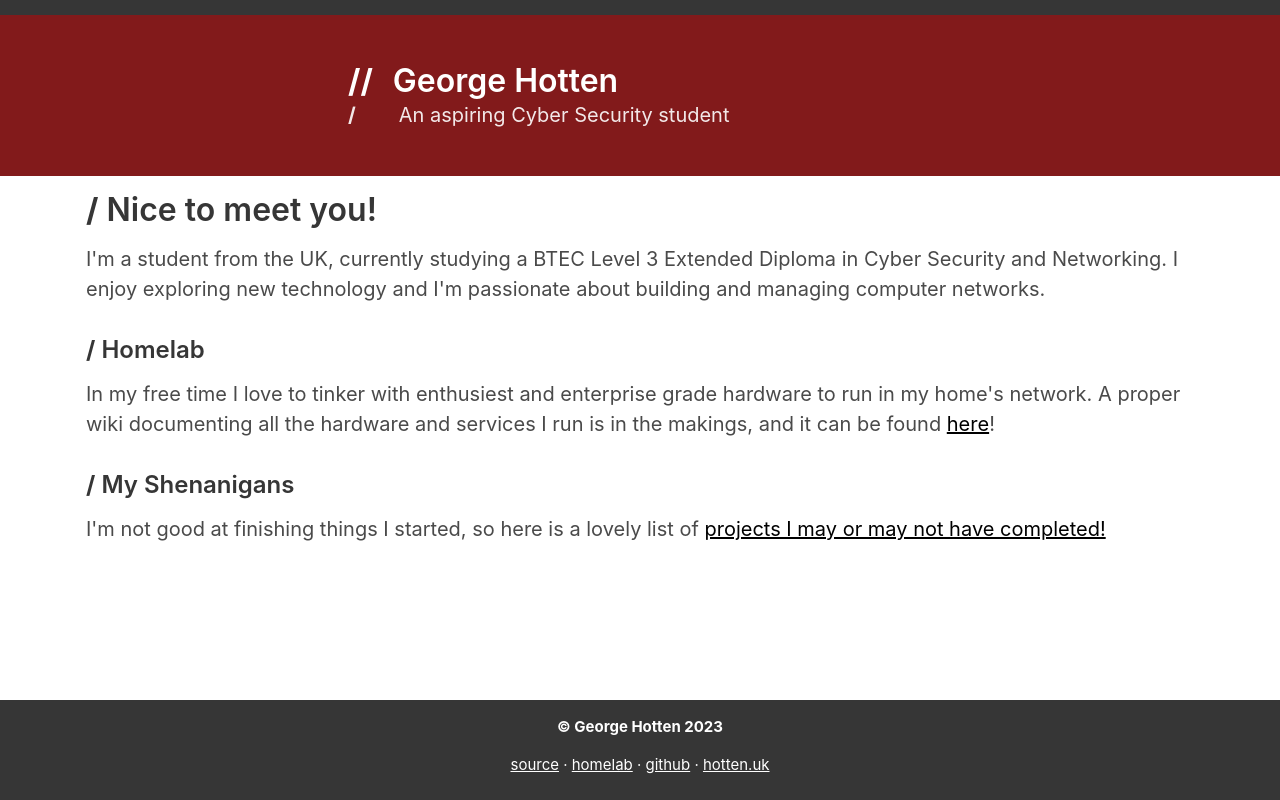
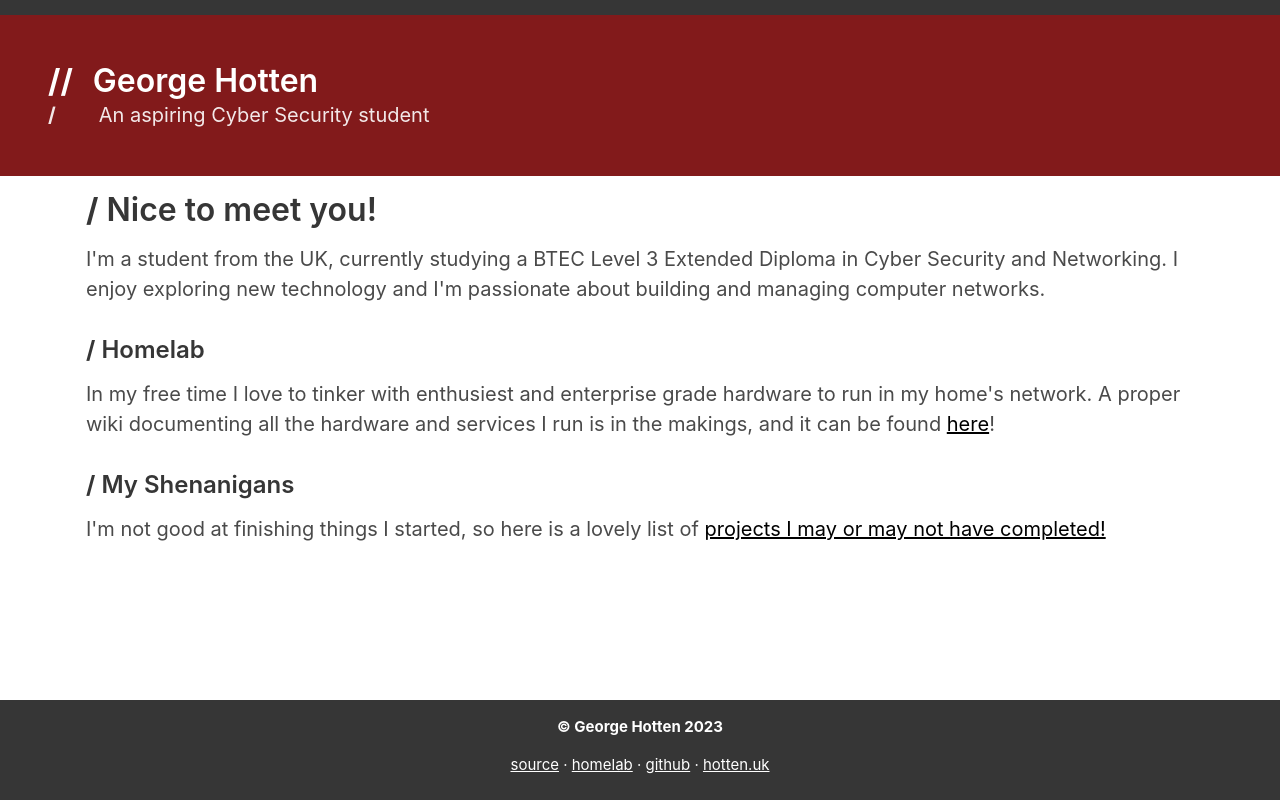
Before and after one commit to Gxorge/ghott.me, a SvelteKit app: page / in a window 1280 px wide. Built offline with nearby package versions, Linux system fonts and the light colour scheme.

Commit message:
fix the hero's text position

```diff
--- a/src/app.scss
+++ b/src/app.scss
@@ -92,12 +92,9 @@ $link: #ffffff;
     box-decoration-break: clone;
 }
 
-
-@media (min-width: 1000px) {
-	.hero-text-padding {
-		padding-left: 300px;
-	}
-}
+.hero-text-padding {
+	padding-left: calc((100vw - 1920px) / 2 + 300px);
+  }
 
 
 @import '../node_modules/bulma/bulma.sass';
```
